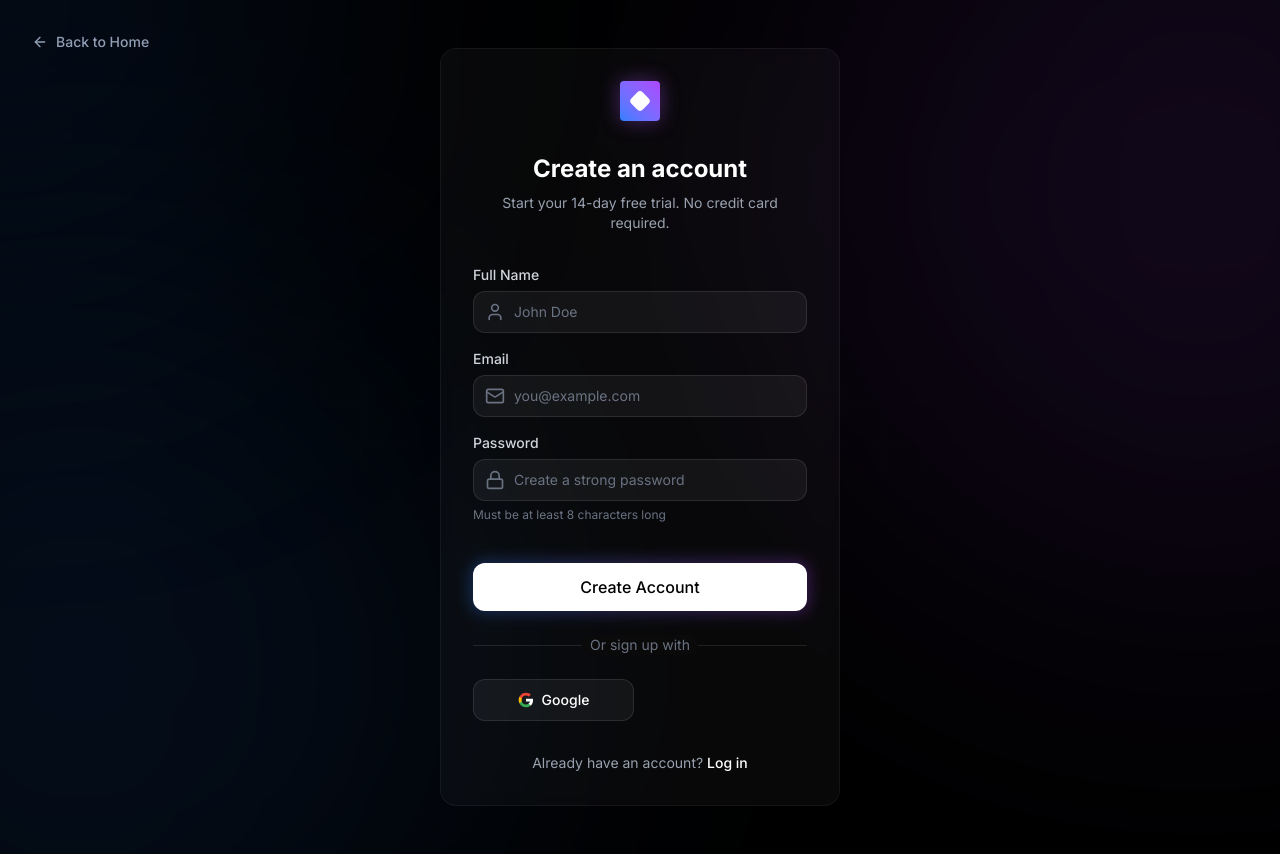
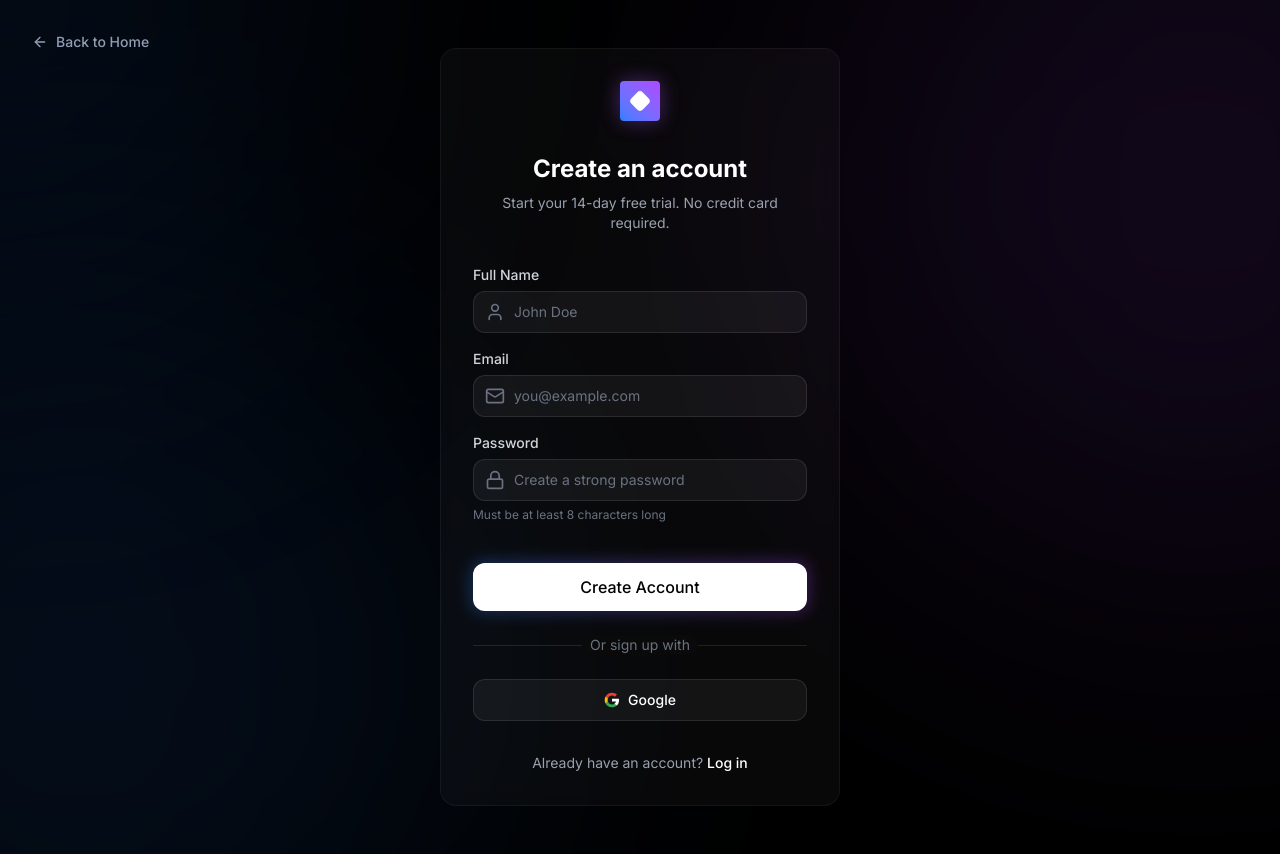
Before and after one commit to Cosmic-Aura-Tech-Industry-CATI/Dimisi, a Next.js app: page /signup in a window 1280 px wide. Built offline with nearby package versions, Linux system fonts and the light colour scheme.

Commit message:
backup commit before push

```diff
--- a/app/login/page.tsx
+++ b/app/login/page.tsx
@@ -2,7 +2,7 @@
 
 import { motion } from "framer-motion";
 import Link from "next/link";
-import { ArrowLeft, Mail, Lock, CheckCircle2 } from "lucide-react";
+import { ArrowLeft, Mail, Lock } from "lucide-react";
 import { useState } from "react";
 
 export default function Login() {
@@ -113,7 +113,7 @@ export default function Login() {
               </div>
             </div>
 
-            <div className="mt-6 grid grid-cols-2 gap-3">
+            <div className="mt-6 grid grid-cols-1 gap-3">
               <button className="flex items-center justify-center w-full px-4 py-2.5 border border-white/10 rounded-xl bg-white/5 hover:bg-white/10 text-white transition-all text-sm font-medium">
                 <svg className="w-4 h-4 mr-2" viewBox="0 0 24 24">
                   <path fill="currentColor" d="M22.56 12.25c0-.78-.07-1.53-.2-2.25H12v4.26h5.92c-.26 1.37-1.04 2.53-2.21 3.31v2.77h3.57c2.08-1.92 3.28-4.74 3.28-8.09z" />
--- a/app/signup/page.tsx
+++ b/app/signup/page.tsx
@@ -127,7 +127,7 @@ export default function Signup() {
               </div>
             </div>
 
-            <div className="mt-6 grid grid-cols-2 gap-3">
+            <div className="mt-6 grid grid-cols-1 gap-3">
               <button className="flex items-center justify-center w-full px-4 py-2.5 border border-white/10 rounded-xl bg-white/5 hover:bg-white/10 text-white transition-all text-sm font-medium">
                 <svg className="w-4 h-4 mr-2" viewBox="0 0 24 24">
                   <path fill="currentColor" d="M22.56 12.25c0-.78-.07-1.53-.2-2.25H12v4.26h5.92c-.26 1.37-1.04 2.53-2.21 3.31v2.77h3.57c2.08-1.92 3.28-4.74 3.28-8.09z" />
```
